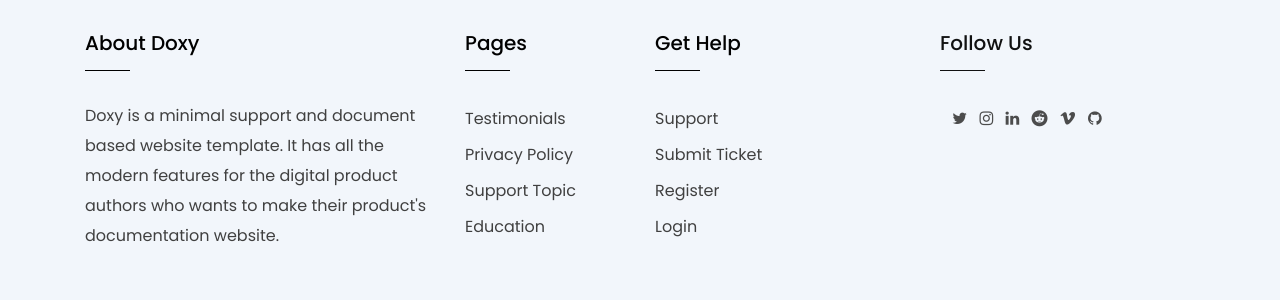
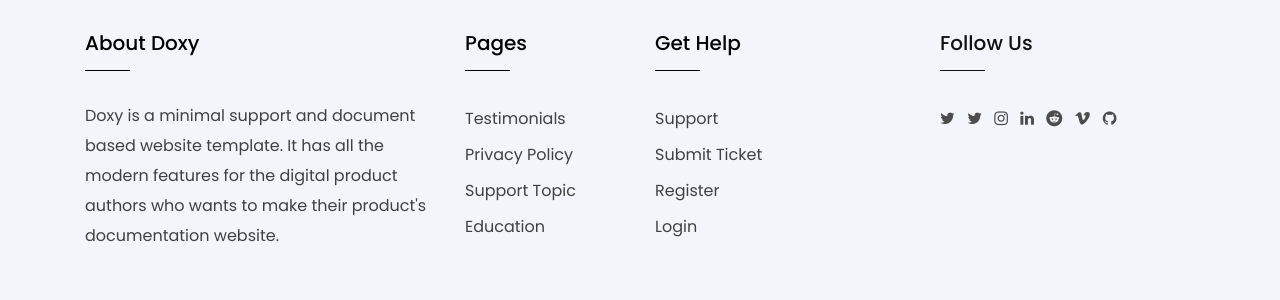
Before and after one commit to XDC-Community/XDC-Community.github.io, a Jekyll site: the page built from explore-topics.html, in a window 1280 px wide. Shown: the part 2608-2908 px from the top of the page. Built offline with Jekyll 4.4.1, drawn with Linux system fonts in a browser that asks for light colours.

```diff
--- a/_includes/footer.html
+++ b/_includes/footer.html
@@ -36,7 +36,7 @@
                         <h5 class="footer-title heading-5">Follow Us</h5>
                         <ul class="footer-socials list-inline">
                             {% if site.discord %}
-                                <li class="list-inline-item"><a href="{{site.discord}}"><i class="fa fa-discord"></i></a></li>
+                                <li class="list-inline-item"><a href="{{site.discord}}"><i class="fa fa-twitter"></i></a></li>
                             {% endif %}
 
                             {% if site.twitter %}
```
